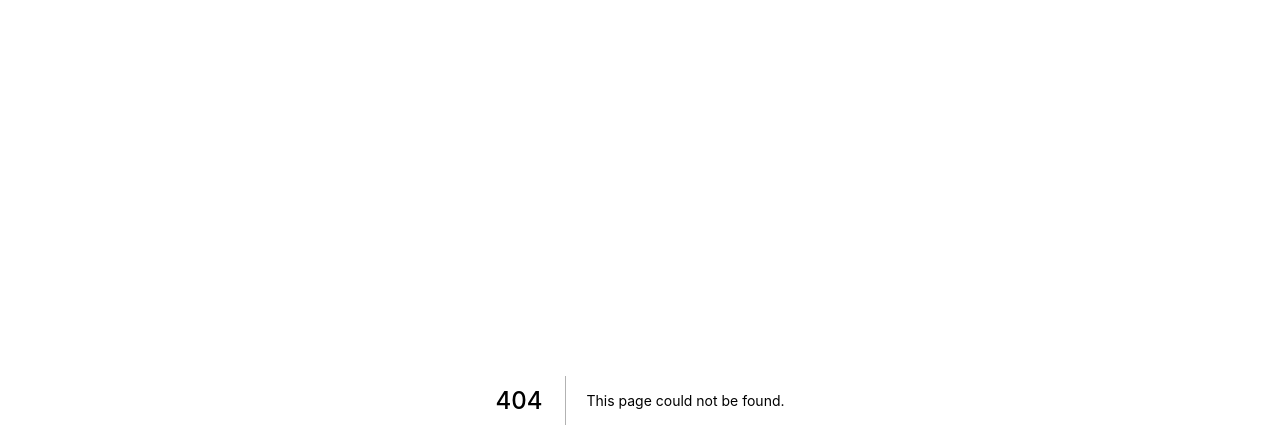
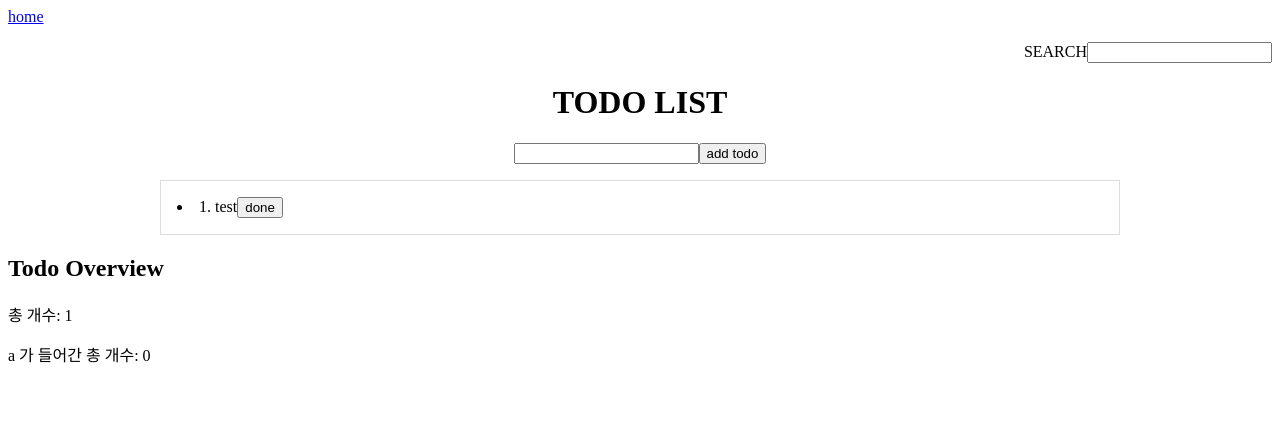
Before and after one commit to hwasurr/compare-state-management-libraries, a Next.js app: page /zustand in a window 1280 px wide. Before the commit this address had no page. Shown: the top 448 px of the page. Built offline with nearby package versions, Linux system fonts and the light colour scheme.

Commit message:
Add: zustand

```diff
--- a/libraries/native/TodoList.tsx
+++ b/libraries/native/TodoList.tsx
@@ -1,6 +1,7 @@
 import { useContext } from 'react';
+import { Todo } from '../interface/todo';
 import { searchContext } from './context/searchContext';
-import useTodos, { Todo } from './hook/useTodo';
+import useTodos from './hook/useTodo';
 import TodoForm from './TodoForm';
 import TodoItem from './TodoItem';
 
--- /dev/null
+++ b/libraries/zustand/TodoForm.tsx
@@ -0,0 +1,26 @@
+import React, { useRef } from 'react';
+import useTodoStore from './store/useTodoStore';
+
+function TodoForm(): React.ReactElement {
+  const inputref = useRef<HTMLInputElement>();
+
+  const addTodo = useTodoStore((state) => state.addTodo);
+
+  return (
+    <div style={{ textAlign: 'center', margin: '16px 0px' }}>
+      <input ref={inputref} type="text"></input>
+      <button
+        type="button"
+        onClick={() => {
+          const newTodo = inputref.current.value;
+          addTodo(newTodo);
+          inputref.current.value = '';
+        }}
+      >
+        add todo
+      </button>
+    </div>
+  );
+}
+
+export default TodoForm;
--- /dev/null
+++ b/libraries/zustand/TodoItem.tsx
@@ -0,0 +1,21 @@
+import React from 'react';
+import { Todo } from '../interface/todo';
+
+interface TodoItemProps {
+  todo: Todo;
+}
+
+function TodoItem({
+  todo: { id, title },
+}: TodoItemProps): React.ReactElement {
+  return (
+    <li key={id}>
+      {`${id}. ${title}`}
+      <button type="button" onClick={() => removeTodo(id)}>
+        done
+      </button>
+    </li>
+  );
+}
+
+export default TodoItem;
--- /dev/null
+++ b/libraries/zustand/TodoList.tsx
@@ -0,0 +1,35 @@
+import React, { useEffect } from 'react';
+import useTodoStore from './store/useTodoStore';
+import TodoForm from './TodoForm';
+import TodoItem from './TodoItem';
+
+function TodoList(): React.ReactElement {
+  const { todos, fetchAllTodos, todoSearchText } = useTodoStore();
+
+  useEffect(() => {
+    fetchAllTodos();
+  }, [fetchAllTodos])
+
+  return (
+    <div style={{ margin: '0 auto', maxWidth: 960 }}>
+      <h1 style={{ textAlign: 'center' }}>TODO LIST</h1>
+
+      <TodoForm />
+
+      <section
+        style={{
+          border: '1px solid #ddd',
+          padding: 16,
+        }}
+      >
+        {todos
+          .filter((todo) => todo.title.includes(todoSearchText))
+          .map((todo) => (
+            <TodoItem key={todo.id} todo={todo} />
+          ))}
+      </section>
+    </div>
+  );
+}
+
+export default TodoList
--- /dev/null
+++ b/libraries/zustand/TodoOverview.tsx
@@ -0,0 +1,21 @@
+import React from 'react';
+import useTodoStore from './store/useTodoStore';
+
+
+function TodoOverview(): React.ReactElement {
+  const {stats, todoSearchText, todos } = useTodoStore();
+  return (
+    <div>
+      <h2>Todo Overview</h2>
+      <div>
+        <p>총 개수: {todoSearchText ? stats.length : todos.length}</p>
+        <p>
+          a 가 들어간 총 개수:{' '}
+          {todoSearchText ? stats.includeA.length : todos.filter((todo) => todo.title.includes('a')).length}
+        </p>
+      </div>
+    </div>
+  );
+}
+
+export default TodoOverview;
--- /dev/null
+++ b/libraries/zustand/TodoSearchBox.tsx
@@ -0,0 +1,14 @@
+import React from 'react';
+import useTodoStore from './store/useTodoStore';
+
+function TodoSearchBox(): React.ReactElement {
+  const onSearchTextChange = useTodoStore((state) => state.changeSearchText);
+  return (
+    <div style={{ margin: '16px 0px', textAlign: 'right' }}>
+      <label htmlFor="search">SEARCH</label>
+      <input name="search" type="text" onChange={(e) => onSearchTextChange(e.target.value)} />
+    </div>
+  );
+}
+
+export default TodoSearchBox;
--- /dev/null
+++ b/libraries/zustand/store/useTodoStore.tsx
@@ -0,0 +1,51 @@
+import create from "zustand";
+import getTodos, { addTodo, removeTodo } from "../../api/todo";
+import { Todo } from "../../interface/todo";
+
+export type TodoState = {
+  todos: Todo[];
+  fetchAllTodos: () => void;
+  addTodo: (todoTitle: Todo['title']) => void;
+  removeTodo: (targetId: Todo['id']) => void;
+  // -> todo search text
+  todoSearchText: string;
+  changeSearchText: (t: string) => void;
+
+  // -> statistics fields
+  stats: {
+    length: number;
+    includeA: Todo[];
+  }
+};
+
+const useTodoStore = create<TodoState>((set, get) => ({
+  todos: [],
+  fetchAllTodos: async () => set({ todos: await getTodos() }),
+  addTodo: async (todoTitle) => {
+    const newTodo = await addTodo(todoTitle);
+    return set(state => ({ todos: [...state.todos, newTodo]}))
+  },
+  removeTodo: async (targetId) => {
+    const isRemoveSuccess = await removeTodo(targetId);
+    if (isRemoveSuccess) return set(state => ({
+      todos: state.todos.filter((todo) => todo.id !== targetId)
+    }))
+  },
+  todoSearchText: '',
+  changeSearchText: (searchText) => {
+    const { todos } = get();
+    const filtered = todos.filter((todo) => todo.title.includes(searchText));
+    set({
+      stats: {
+        length: filtered.length,
+        includeA: filtered.filter((todo) => todo.title.toLowerCase().includes('a')),
+      }
+    })
+    return set({ todoSearchText: searchText });
+  },
+  stats: {
+    length: 0, includeA: [],
+  }
+}))
+
+export default useTodoStore
--- a/package.json
+++ b/package.json
@@ -19,7 +19,8 @@
     "react": "^17.0.1",
     "react-dom": "^17.0.1",
     "react-redux": "^7.2.4",
-    "recoil": "^0.2.0"
+    "recoil": "^0.2.0",
+    "zustand": "^3.5.0"
   },
   "devDependencies": {
     "@testing-library/react": "^11.2.5",
--- a/pages/index.tsx
+++ b/pages/index.tsx
@@ -12,6 +12,7 @@ export const Home = (): JSX.Element => (
       <Link href="/native">native</Link>
       <Link href="/redux">redux</Link>
       <Link href="/recoil">recoil</Link>
+      <Link href="/zustand">zustand</Link>
     </div>
   </div>
 );
--- /dev/null
+++ b/pages/zustand.tsx
@@ -0,0 +1,21 @@
+import React from 'react';
+import Layout from '../components/Layout';
+import TodoList from '../libraries/zustand/TodoList';
+import TodoOverview from '../libraries/zustand/TodoOverview';
+import TodoSearchBox from '../libraries/zustand/TodoSearchBox';
+
+function zustand(): React.ReactElement {
+  return (
+    <Layout>
+
+      <TodoSearchBox />
+
+      <TodoList />
+
+      <TodoOverview />
+
+    </Layout>
+  );
+}
+
+export default zustand
```
Also changed, not shown: 1 other file (tests, documents, lock files or other folders).
